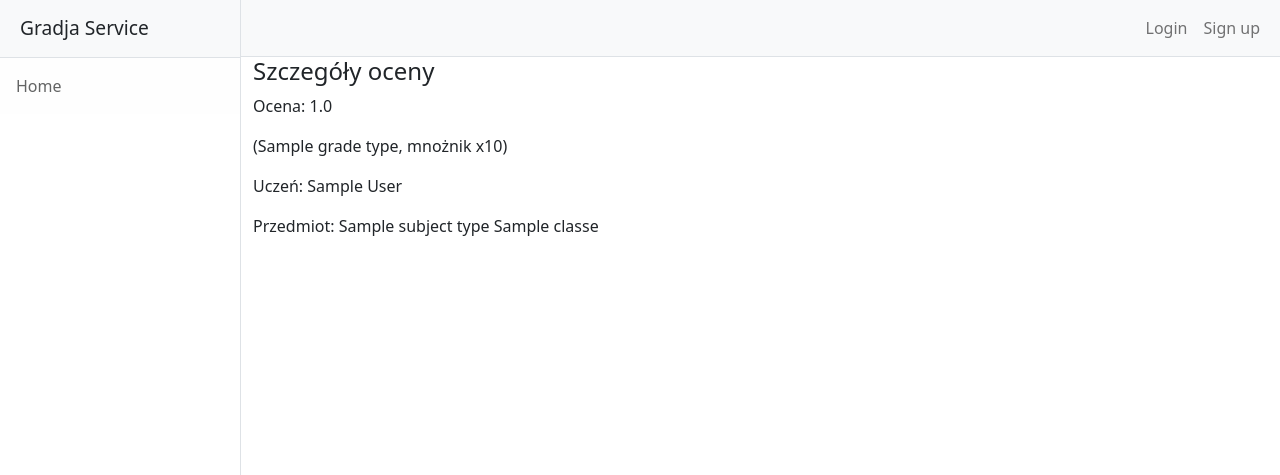
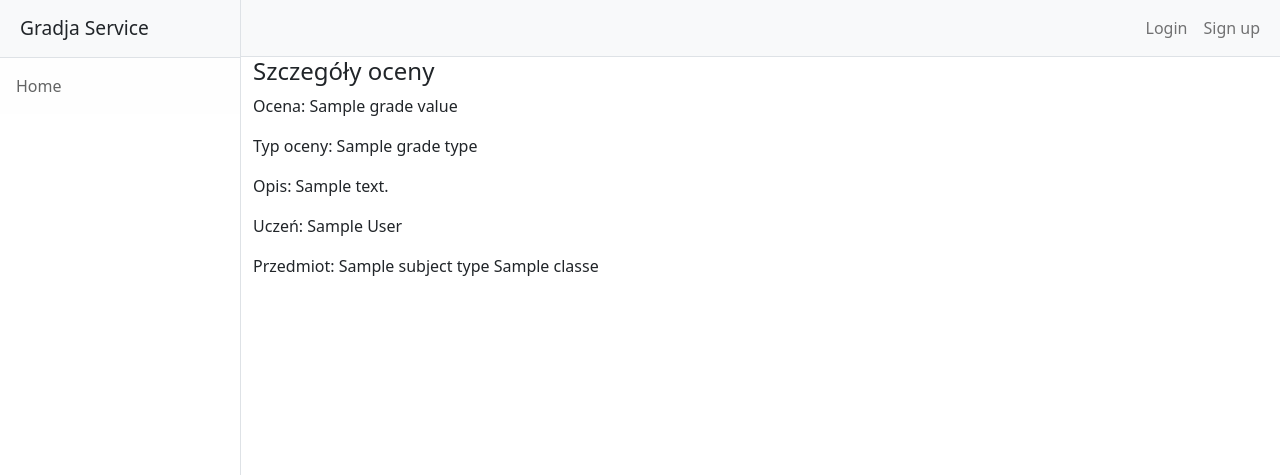
Before and after one commit to saikuru0/Gradja, a Django app: page /examine_grade/1/ in a window 1280 px wide. Shown: the top 475 px of the page. Run offline with Django 4.2, Linux system fonts and the light colour scheme; tables that the repository leaves empty hold one stand-in row (values such as "Sample post"); some libraries are stand-ins or nearby versions.

Commit message:
fixed grade duping, made more fields editable

```diff
--- a/Gradja/GradjaApp/forms.py
+++ b/Gradja/GradjaApp/forms.py
@@ -293,5 +293,7 @@ class delStudentParentForm(forms.Form):
     parentId = forms.CharField(widget=forms.HiddenInput())
 
 
-class ChangeGradeForm(forms.Form):
-     ocena = forms.FloatField(label='ocena')
+class ChangeGradeForm(forms.ModelForm):
+    class Meta:
+        model = Grades
+        fields = ('gradeValueId', 'typeId', 'description')
--- a/Gradja/GradjaApp/templates/examine_grade.html
+++ b/Gradja/GradjaApp/templates/examine_grade.html
@@ -7,11 +7,14 @@
   <form method="post" action="{% url 'examine_grade' grade_id=gi %}">
   {% csrf_token %}
   {% if editable %}
-    <p>Ocena: <span>{{ form.ocena }}</span></p>
+    <p>Ocena: <span>{{ form.gradeValueId }}</span></p>
+    <p>Typ oceny: <span>{{ form.typeId }}</span></p>
+    <p>Opis: <span>{{ form.description }}</span></p>
   {% else %}
-    <p>Ocena: {{ grade.gradeValueId.gradeId }}</p>
+    <p>Ocena: {{ grade.gradeValueId }}</p>
+    <p>Typ oceny: {{ grade.typeId }}</p>
+    <p>Opis: {{ grade.description }}</p>
   {% endif %}
-  <p>({{ grade.typeId.typeName }}, mnożnik x{{ grade.typeId.weight }})</p>
   <p>Uczeń: {{ grade.studentId }}</p>
   <p>Przedmiot: {{ grade.classId }}</p>
   {% if editable %}
--- a/Gradja/GradjaApp/views.py
+++ b/Gradja/GradjaApp/views.py
@@ -23,15 +23,12 @@ def examine_grade(request, grade_id=None):
     if request.method == 'POST':
         form = ChangeGradeForm(request.POST)
         if form.is_valid():
-            try:
-                value = GradeValue.objects.get(gradeId=form.cleaned_data['ocena'])
-            except GradeValue.DoesNotExist:
-                value = GradeValue(gradeId=form.cleaned_data['ocena'], typeName="ebubu")
-                value.save()
-            grade.gradeValueId = value
+            grade.gradeValueId = form.cleaned_data.get('gradeValueId')
+            grade.typeId = form.cleaned_data.get('typeId')
+            grade.description = form.cleaned_data.get('description')
             grade.save()
     else:
-        form = ChangeGradeForm(initial={'ocena': grade.gradeValueId.gradeId})
+        form = ChangeGradeForm(initial={'gradeValueId': grade.gradeValueId, 'typeId': grade.typeId, 'description': grade.description})
     return render(request, 'examine_grade.html', {'grade': grade, 'editable': editable, 'form': form, 'gi': grade_id})
 
 @not_logged_in_required
```
